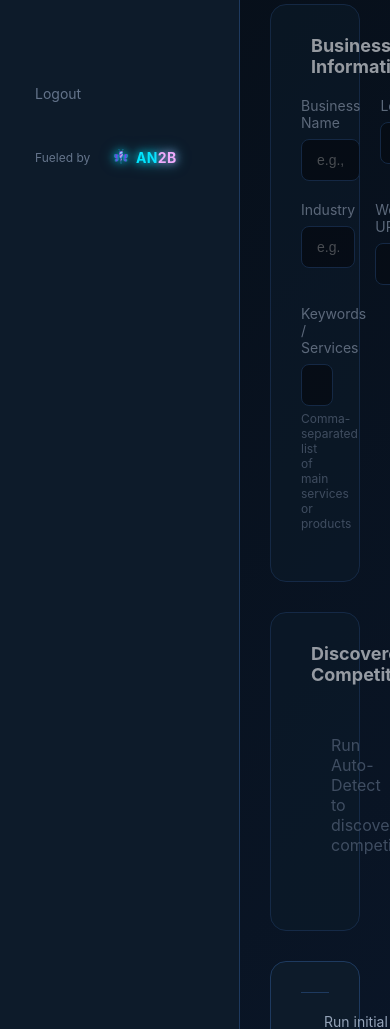
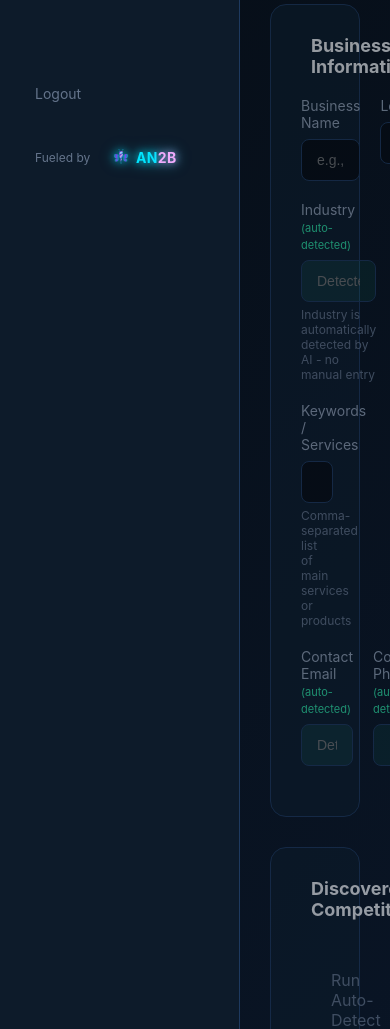
Before and after one commit to jcools1977/ekkoscope, a FastAPI app: page /admin/onboarding in a window 390 px wide. Shown: the part 638-1667 px from the top of the page. Run offline with FastAPI, Linux system fonts and the light colour scheme; the visitor is signed in with stand-in values (Sample User, id 1); tables that the repository leaves empty hold one stand-in row (values such as "Sample post").

Commit message:
Improve AI's ability to scrape business information and contact details
Adds fields for business type, contact email, and contact phone to the business model and API. Enhances the auto-discovery service to extract and populate these fields, making the industry field read-only and auto-detected.

Replit-Commit-Author: Agent
Replit-Commit-Session-Id: 94d6a6e5-937a-4193-a382-5d7289a78325
Replit-Commit-Checkpoint-Type: full_checkpoint
Replit-Commit-Event-Id: 6233f89b-f21b-4832-814c-f260716669b0
Replit-Commit-Screenshot-Url: https://storage.googleapis.com/screenshot-production-us-central1/02a6e5f9-7fea-4a89-91df-9bc17630051c/94d6a6e5-937a-4193-a382-5d7289a78325/YnED1ci

```diff
--- a/main.py
+++ b/main.py
@@ -3068,9 +3068,12 @@ async def admin_onboarding_create(
     website_url: str = Form(...),
     location: str = Form(""),
     industry: str = Form(""),
+    business_type: str = Form("local_service"),
     tech_stack: str = Form(""),
     competitors: str = Form(""),
     keywords: str = Form(""),
+    contact_email: str = Form(""),
+    contact_phone: str = Form(""),
     run_initial_scan: bool = Form(False),
     update_if_exists: bool = Form(False)
 ):
@@ -3106,7 +3109,14 @@ async def admin_onboarding_create(
         if existing and update_if_exists:
             existing.name = business_name
             existing.industry = industry
+            existing.business_type = business_type
             existing.competitors = competitors
+            existing.contact_email = contact_email or existing.contact_email
+            existing.contact_phone = contact_phone or existing.contact_phone
+            if location:
+                existing.set_regions([location])
+            if keywords:
+                existing.set_categories([k.strip() for k in keywords.split(",") if k.strip()])
             db.commit()
             db.refresh(existing)
             business = existing
@@ -3117,8 +3127,15 @@ async def admin_onboarding_create(
                 primary_domain=clean_domain,
                 owner_user_id=user.id,
                 industry=industry,
-                competitors=competitors
+                business_type=business_type,
+                competitors=competitors,
+                contact_email=contact_email,
+                contact_phone=contact_phone
             )
+            if location:
+                business.set_regions([location])
+            if keywords:
+                business.set_categories([k.strip() for k in keywords.split(",") if k.strip()])
             is_update = False
             db.add(business)
 
--- a/services/database.py
+++ b/services/database.py
@@ -97,6 +97,7 @@ class Business(Base):
     competitors = Column(Text, default="[]")  # JSON list of competitor domains/info
     contact_name = Column(String(255), nullable=True)
     contact_email = Column(String(255), nullable=True)
+    contact_phone = Column(String(50), nullable=True)
     source = Column(String(20), default="public")
     subscription_active = Column(Boolean, default=False)
     autofix_enabled = Column(Boolean, default=False)  # True for $1188/month subscribers
--- a/templates/admin/onboarding.html
+++ b/templates/admin/onboarding.html
@@ -513,8 +513,9 @@
 
             <div class="form-grid">
                 <div class="form-group" id="industryField">
-                    <label for="industry">Industry</label>
-                    <input type="text" id="industry" name="industry" placeholder="e.g., Roofing">
+                    <label for="industry">Industry <span style="color: var(--brand-teal); font-size: 11px;">(auto-detected)</span></label>
+                    <input type="text" id="industry" name="industry" readonly style="background: rgba(46, 230, 168, 0.1); cursor: not-allowed;" placeholder="Detected from website...">
+                    <small style="color: var(--text-muted);">Industry is automatically detected by AI - no manual entry</small>
                 </div>
 
                 <div class="form-group" id="websiteField">
@@ -529,7 +530,20 @@
                 <small>Comma-separated list of main services or products</small>
             </div>
 
+            <div class="form-grid">
+                <div class="form-group" id="contactEmailField">
+                    <label for="contactEmail">Contact Email <span style="color: var(--brand-teal); font-size: 11px;">(auto-detected)</span></label>
+                    <input type="email" id="contactEmail" name="contact_email" readonly style="background: rgba(46, 230, 168, 0.1); cursor: not-allowed;" placeholder="Detected from website...">
+                </div>
+
+                <div class="form-group" id="contactPhoneField">
+                    <label for="contactPhone">Contact Phone <span style="color: var(--brand-teal); font-size: 11px;">(auto-detected)</span></label>
+                    <input type="tel" id="contactPhone" name="contact_phone" readonly style="background: rgba(46, 230, 168, 0.1); cursor: not-allowed;" placeholder="Detected from website...">
+                </div>
+            </div>
+
             <input type="hidden" id="techStack" name="tech_stack" value="">
+            <input type="hidden" id="businessType" name="business_type" value="">
         </div>
 
         <div class="form-section" id="competitorSection">
@@ -639,7 +653,8 @@
                     { text: 'Business identified: <span class="data">' + (data.business_name || 'Analyzing...') + '</span>', delay: 500, class: 'success' },
                     { text: 'Location found: <span class="data">' + (data.location || 'Unknown') + '</span>', delay: 700, class: 'success' },
                     { text: 'Industry: <span class="data">' + (data.industry || 'General') + '</span>', delay: 900, class: 'success' },
-                    { text: 'Hunting for competitors...', delay: 1100, class: 'info' },
+                    { text: 'Contact: <span class="data">' + (data.contact_email || data.contact_phone || 'Scanning...') + '</span>', delay: 1000, class: 'success' },
+                    { text: 'Hunting for competitors...', delay: 1200, class: 'info' },
                 ];
 
                 for (const line of resultLines) {
@@ -736,6 +751,20 @@
             document.getElementById('techStack').value = data.tech_stack;
             document.getElementById('techStackText').textContent = data.tech_stack;
             document.getElementById('techStackDisplay').style.display = 'block';
+        }
+
+        if (data.business_type) {
+            document.getElementById('businessType').value = data.business_type;
+        }
+
+        if (data.contact_email) {
+            document.getElementById('contactEmail').value = data.contact_email;
+            document.getElementById('contactEmailField').classList.add('field-discovered');
+        }
+
+        if (data.contact_phone) {
+            document.getElementById('contactPhone').value = data.contact_phone;
+            document.getElementById('contactPhoneField').classList.add('field-discovered');
         }
 
         renderCompetitors(data.suggested_competitors || []);
```
Also changed, not shown: services/auto_discovery.py (+16 -2 lines), 2 other files.
